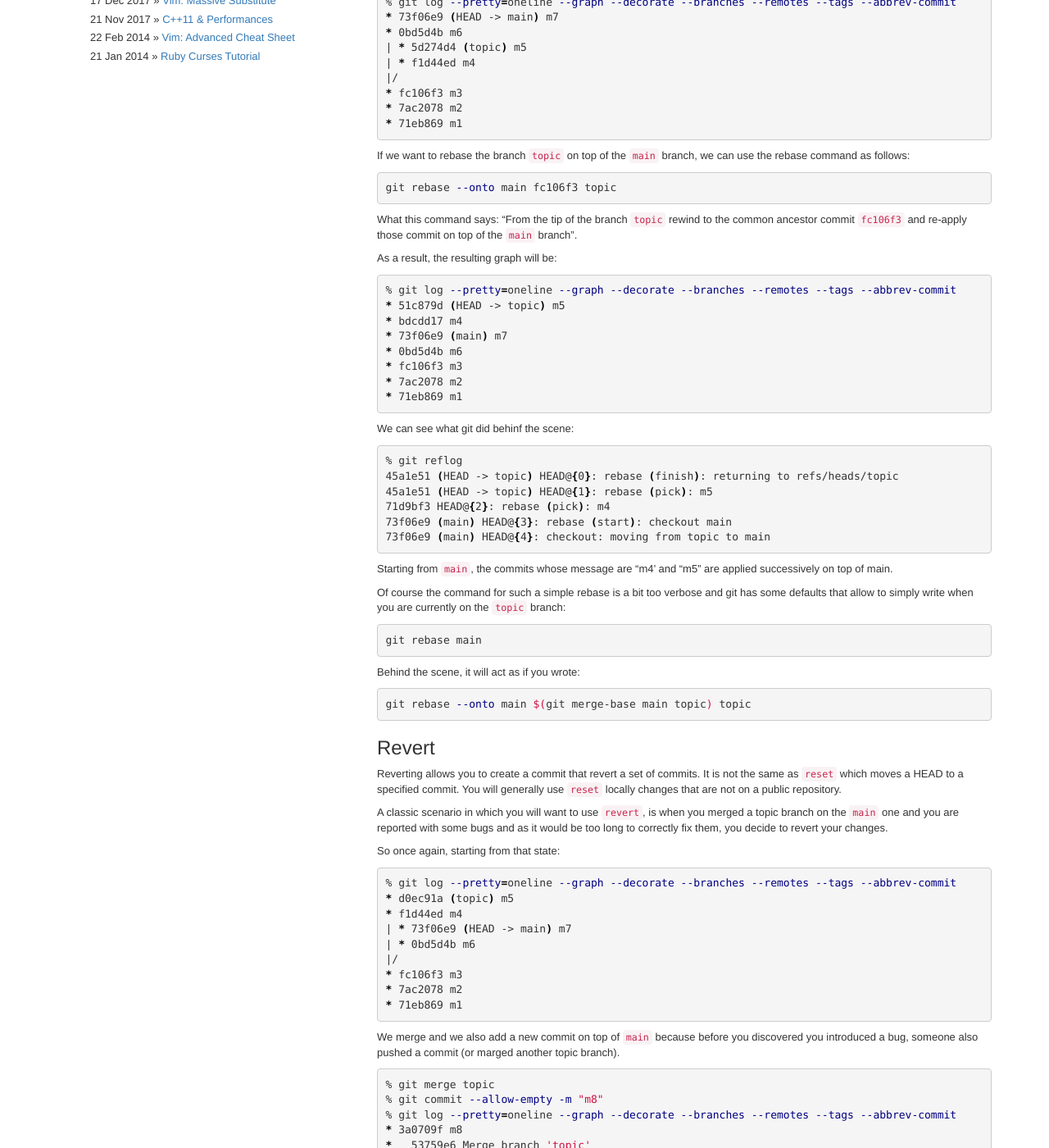
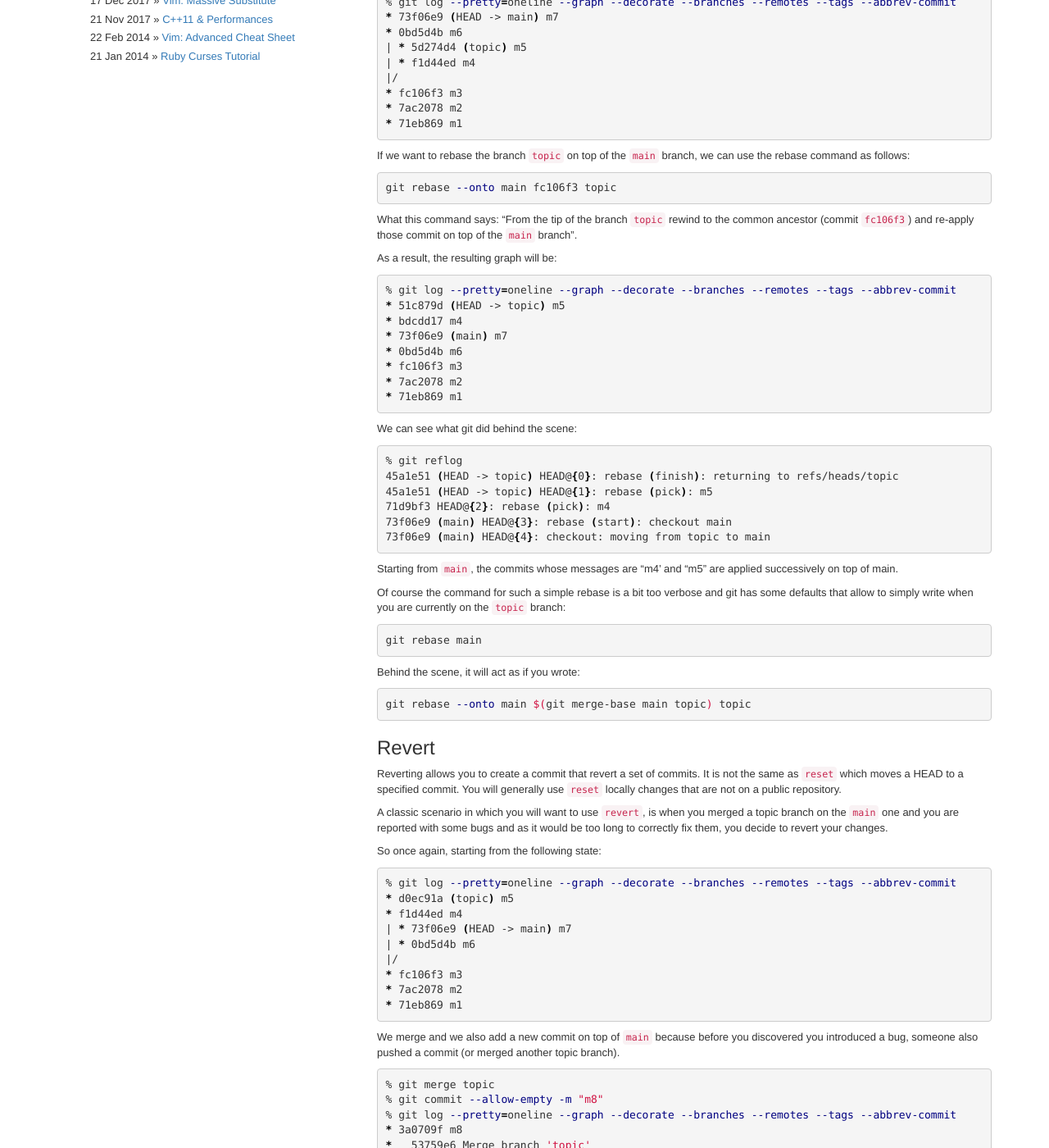
Before and after one commit to stac47/stac47.github.io, a Jekyll site: the page built from _posts/2022-07-03-git-revert-rebase.markdown, in a window 1280 px wide and 1400 px high, scrolled down 311 px. Shown: the whole window at 82% size. Built offline with Jekyll 4.4.1, drawn with Linux system fonts in a browser that asks for light colours; some of the changed text lies outside the part shown.

Commit message:
Fix spelling error

````diff
--- a/_posts/2022-07-03-git-revert-rebase.markdown
+++ b/_posts/2022-07-03-git-revert-rebase.markdown
@@ -38,8 +38,8 @@ git rebase --onto main fc106f3 topic
 ```
 
 What this command says: "From the tip of the branch `topic` rewind to the
-common ancestor commit `fc106f3` and re-apply those commit on top of the `main`
-branch".
+common ancestor (commit `fc106f3`) and re-apply those commit on top of the
+`main` branch".
 
 As a result, the resulting graph will be:
 
@@ -54,7 +54,7 @@ As a result, the resulting graph will be:
 * 71eb869 m1
 ```
 
-We can see what git did behinf the scene:
+We can see what git did behind the scene:
 
 ```sh
 % git reflog
@@ -65,7 +65,7 @@ We can see what git did behinf the scene:
 73f06e9 (main) HEAD@{4}: checkout: moving from topic to main
 ```
 
-Starting from `main`, the commits whose message are "m4' and "m5" are applied
+Starting from `main`, the commits whose messages are "m4' and "m5" are applied
 successively on top of main.
 
 Of course the command for such a simple rebase is a bit too verbose and git has
@@ -92,7 +92,7 @@ A classic scenario in which you will want to use `revert`, is when you merged a
 topic branch on the `main` one and you are reported with some bugs and as it
 would be too long to correctly fix them, you decide to revert your changes.
 
-So once again, starting from that state:
+So once again, starting from the following state:
 
 ```sh
 % git log --pretty=oneline --graph --decorate --branches --remotes --tags --abbrev-commit
@@ -107,7 +107,7 @@ So once again, starting from that state:
 ```
 
 We merge and we also add a new commit on top of `main` because before you
-discovered you introduced a bug, someone also pushed a commit (or marged
+discovered you introduced a bug, someone also pushed a commit (or merged
 another topic branch).
 
 ```sh
````
Also changed, not shown: other parts of _posts/2022-07-03-git-revert-rebase.markdown (+3 -3 lines).
